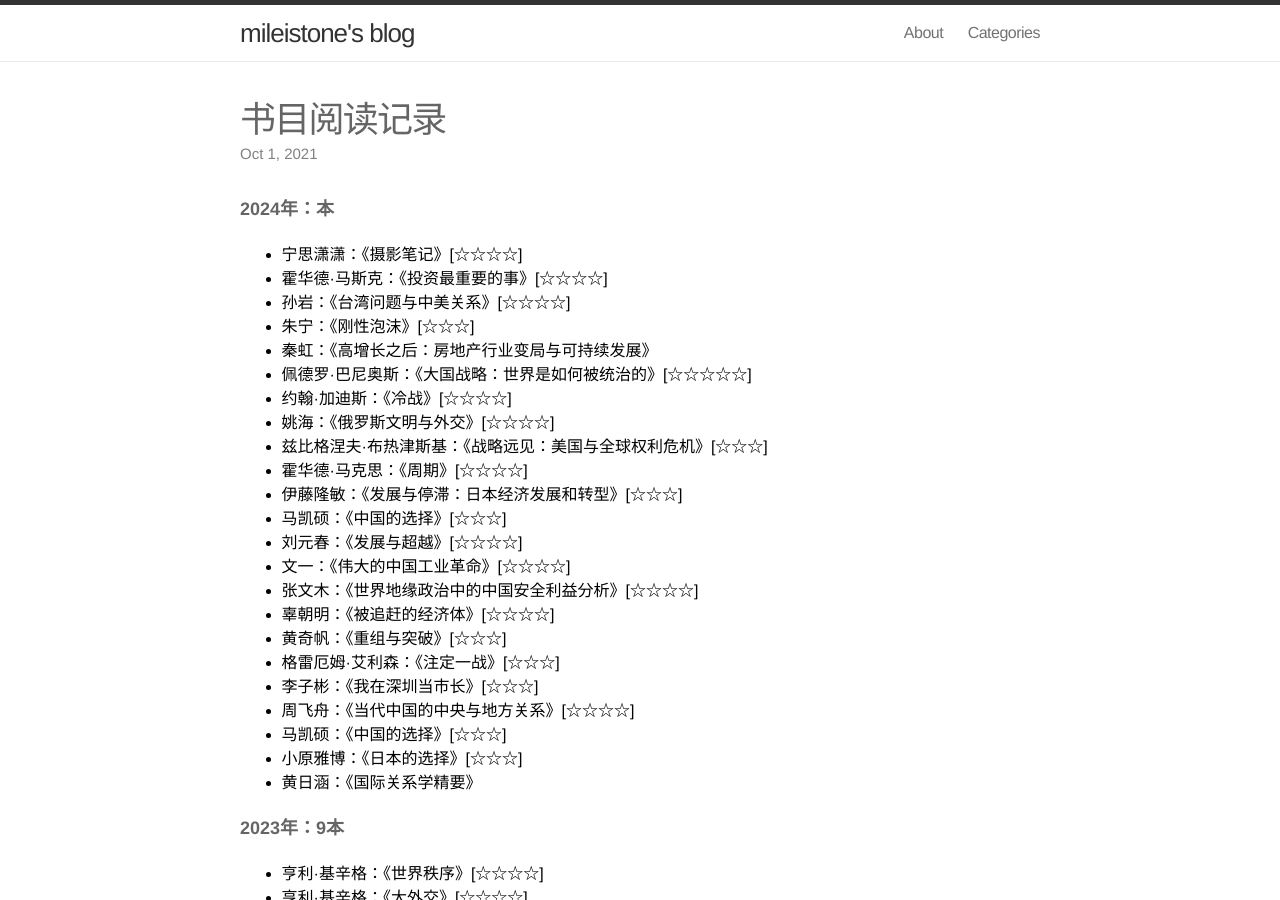
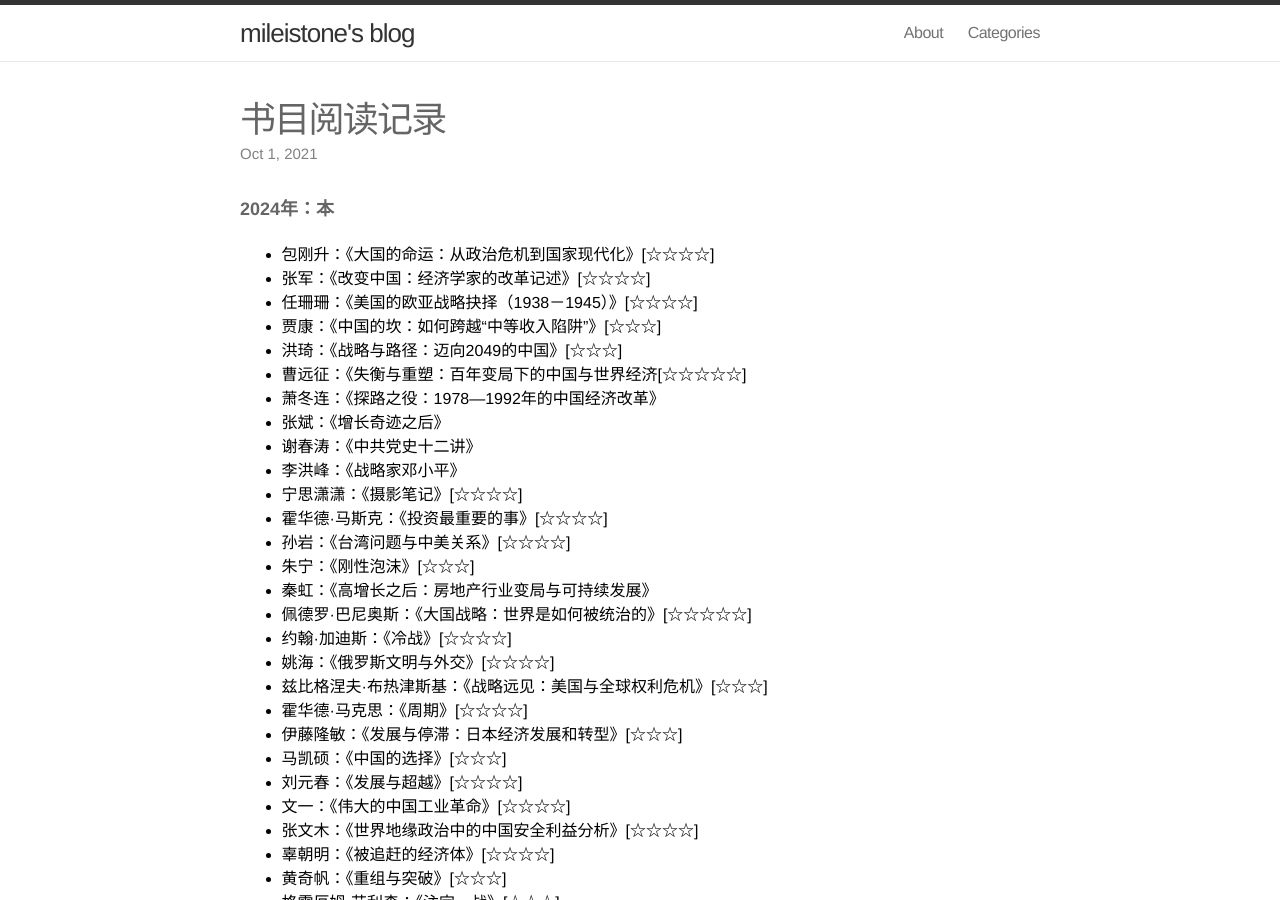
Before and after one commit to mileistone/mileistone.github.io, a Jekyll site: the page built from _posts/2021-10-01-books.md, in a window 1280 px wide and 900 px high. Built offline with Jekyll 4.4.1, drawn with Linux system fonts in a browser that asks for light colours.

Commit message:
Update 2021-10-01-books.md

```diff
--- a/_posts/2021-10-01-books.md
+++ b/_posts/2021-10-01-books.md
@@ -8,6 +8,16 @@ date: 2021-10-01 22:00:00
 ---
 
 ##### 2024年：本
+- 包刚升：《大国的命运：从政治危机到国家现代化》[☆☆☆☆]
+- 张军：《改变中国：经济学家的改革记述》[☆☆☆☆]
+- 任珊珊：《美国的欧亚战略抉择（1938－1945）》[☆☆☆☆]
+- 贾康：《中国的坎：如何跨越“中等收入陷阱”》[☆☆☆]
+- 洪琦：《战略与路径：迈向2049的中国》[☆☆☆]
+- 曹远征：《失衡与重塑：百年变局下的中国与世界经济[☆☆☆☆☆]
+- 萧冬连：《探路之役：1978—1992年的中国经济改革》
+- 张斌：《增长奇迹之后》
+- 谢春涛：《中共党史十二讲》
+- 李洪峰：《战略家邓小平》
 - 宁思潇潇：《摄影笔记》[☆☆☆☆]
 - 霍华德·马斯克：《投资最重要的事》[☆☆☆☆]
 - 孙岩：《台湾问题与中美关系》[☆☆☆☆]
```
